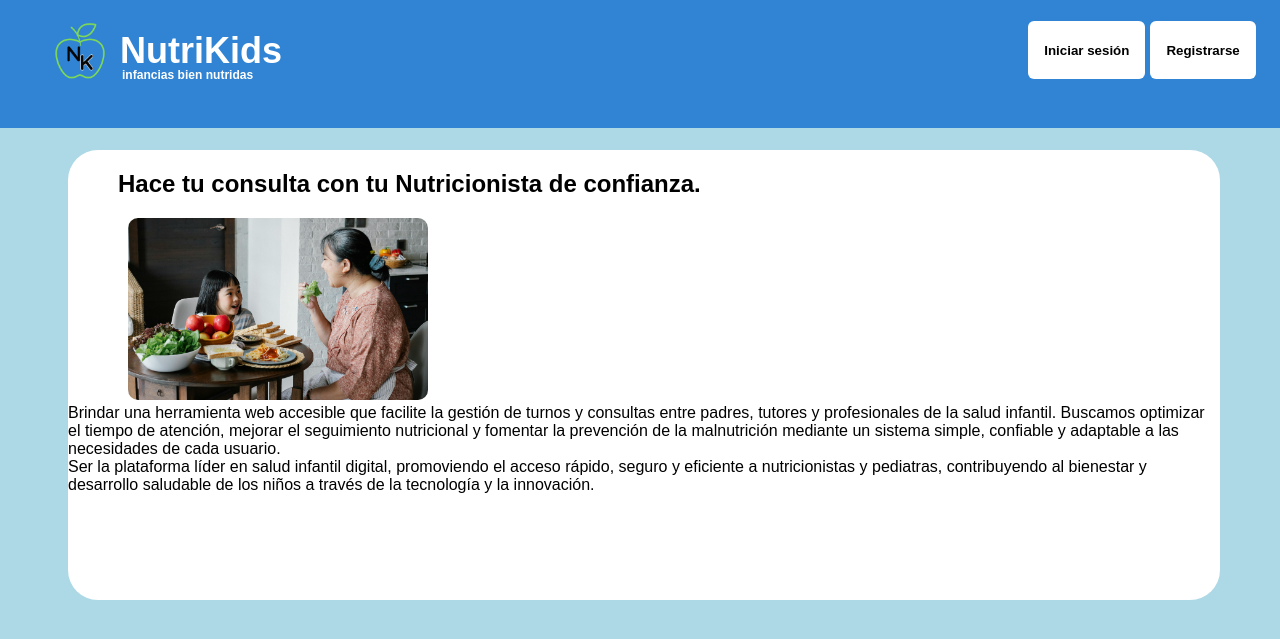
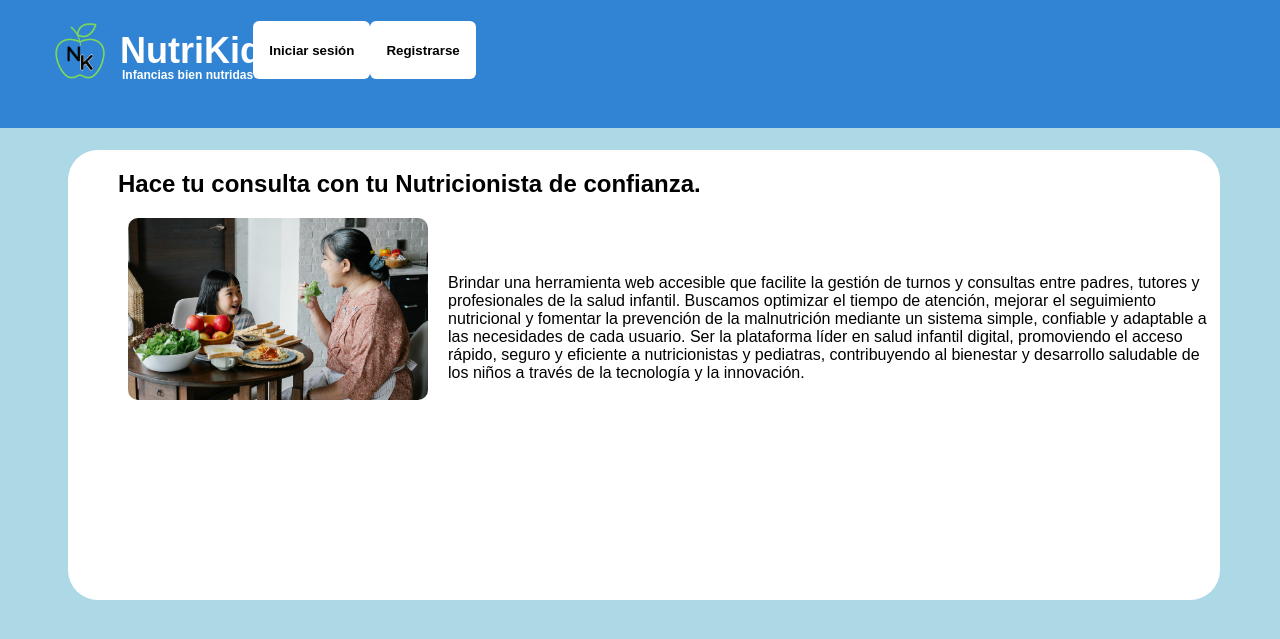
Before and after one commit to facu-stack/ntrkds, a Flask app: template Templates/index.html in a window 1280 px wide. Shown: the top 639 px of the page. Run offline with Flask 3, Linux system fonts and the light colour scheme; the template is opened without the code that fills it, so the values that code supplies are empty.

Commit message:
Update index.html

```diff
--- a/Templates/index.html
+++ b/Templates/index.html
@@ -9,20 +9,26 @@
 
     </head>
 
-    <div>
     <div class="header">
         <ol>
-                <div class="logo"><img src="../static/Images/Logo.png"  alt="Logo" width="80" height="80"> <h1>NutriKids</h1></h1></div>
-                <div class="slogan"><h6>infancias bien nutridas</h6></div>
-                <button class="inicioSecion" onclick="location.href='login.html'">
+            <div class="logo">
+            <img src="{{ url_for('static', filename='Images/Logo.png') }}" alt="Logo" width="80" height="80">
+            <h1>NutriKids</h1>
+            </div>
+            <div class="slogan">
+            <h6>Infancias bien nutridas</h6>
+            </div>
+
+            <button class="inicioSeccion" onclick="location.href='{{ url_for('login') }}'">
             <p>Iniciar sesión</p>
             </button>
-                <button class="Registrarse" onclick="location.href='formulario.html'">
+
+            <button class="registrarse" onclick="location.href='{{ url_for('formulario') }}'">
             <p>Registrarse</p>
+            </button>
+        </ol>
+    </div>
 
-                </button>
-            </ul>
-        </div>
 
     </div>
 
@@ -31,9 +37,13 @@
             Hace tu consulta con tu Nutricionista de confianza.
         </h2>
         <img src="../static/Images/pexels-alex-green-5692220.jpg">
-        <div class="Mision:">Brindar una herramienta web accesible que facilite la gestión de turnos y consultas entre padres, tutores y profesionales de la salud infantil. Buscamos optimizar el tiempo de atención, mejorar el seguimiento nutricional y fomentar la prevención de la malnutrición mediante un sistema simple, confiable y adaptable a las necesidades de cada usuario.</div>
-        <div class="Vision:">Ser la plataforma líder en salud infantil digital, promoviendo el acceso rápido, seguro y eficiente a nutricionistas y pediatras, contribuyendo al bienestar y desarrollo saludable de los niños a través de la tecnología y la innovación.</div>
+        <p>Brindar una herramienta web accesible que facilite la gestión de turnos y consultas entre padres, tutores y profesionales de la salud infantil. Buscamos optimizar el tiempo de atención, mejorar el seguimiento nutricional y fomentar la prevención de la malnutrición mediante un sistema simple, confiable y adaptable a las necesidades de cada usuario.
+        Ser la plataforma líder en salud infantil digital, promoviendo el acceso rápido, seguro y eficiente a nutricionistas y pediatras, contribuyendo al bienestar y desarrollo saludable de los niños a través de la tecnología y la innovación.</p>
+
     </div>
 
 
 </html>
+
+
+</html>
```
Lines whose indentation alone changed are shown as unchanged.
